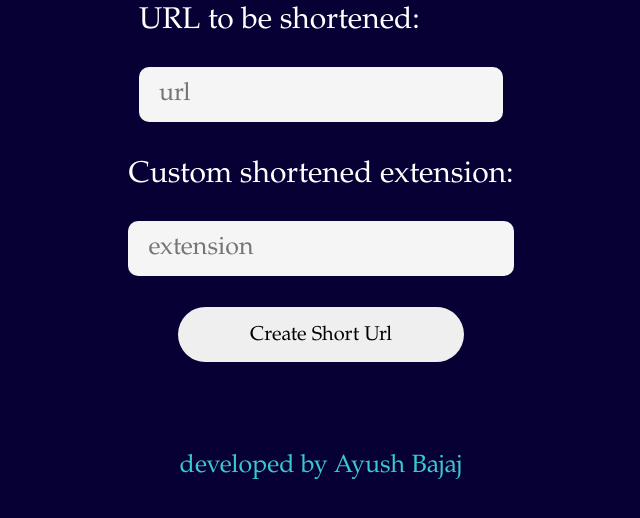
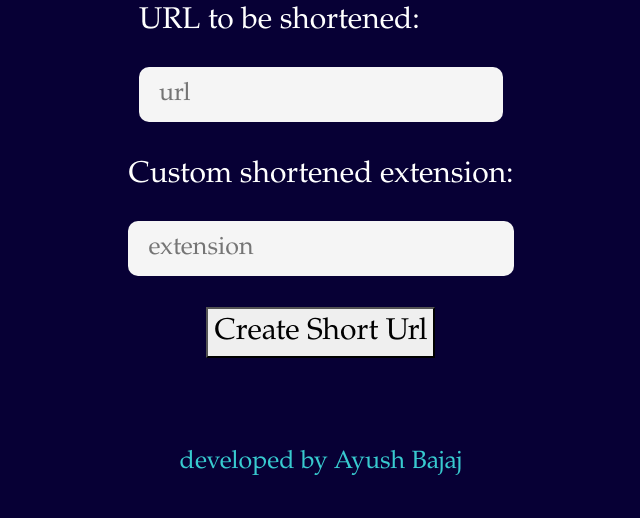
Before and after one commit to BajajAyush/url_shortener, a Django app: page / in a window 1280 px wide. Shown: the part 102-620 px from the top of the page, without its empty margins (319-959 px from the left). Run offline with Django 3.2, Linux system fonts and the light colour scheme; some libraries are stand-ins or nearby versions.

Commit message:
messages edited

```diff
--- a/main/templates/main/base.html
+++ b/main/templates/main/base.html
@@ -31,18 +31,18 @@
             font-family: "Verdana", Geneva, sans-serif;
             font-size: 50px;
             }
-            button {
+            /*button {
             width: 50%;
             height:55px;
             outline: none;
             border-radius: 100px;
             /*background-color: #F5F5F5;*/
-            border: none;
+            /*border: none;
             font-size: 20px;
             text-align: center;
             cursor: pointer;
             align: center;
-            }
+            }*/
             input {
             margin:15px 0;
             padding-left: 20px;
```
